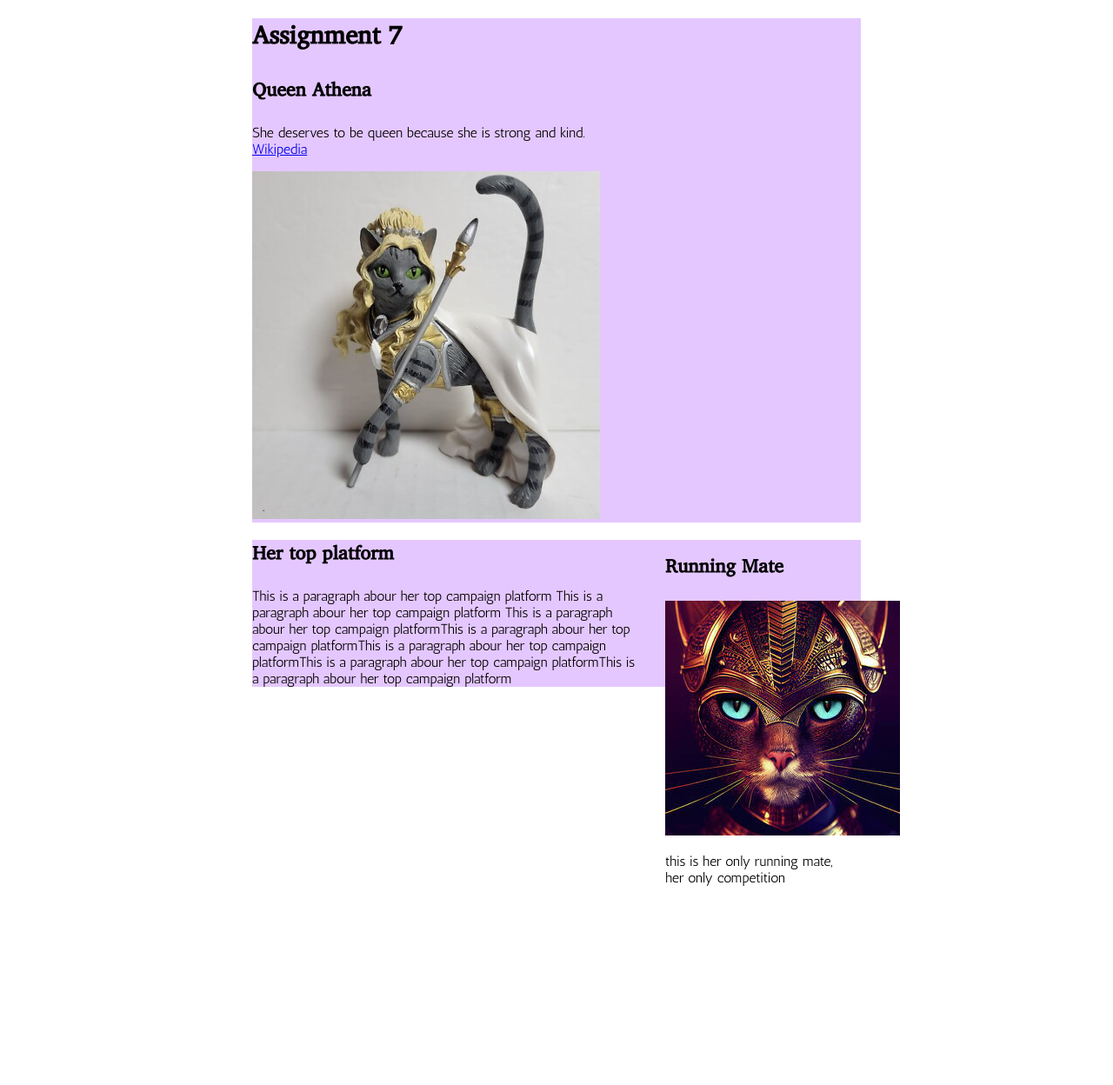
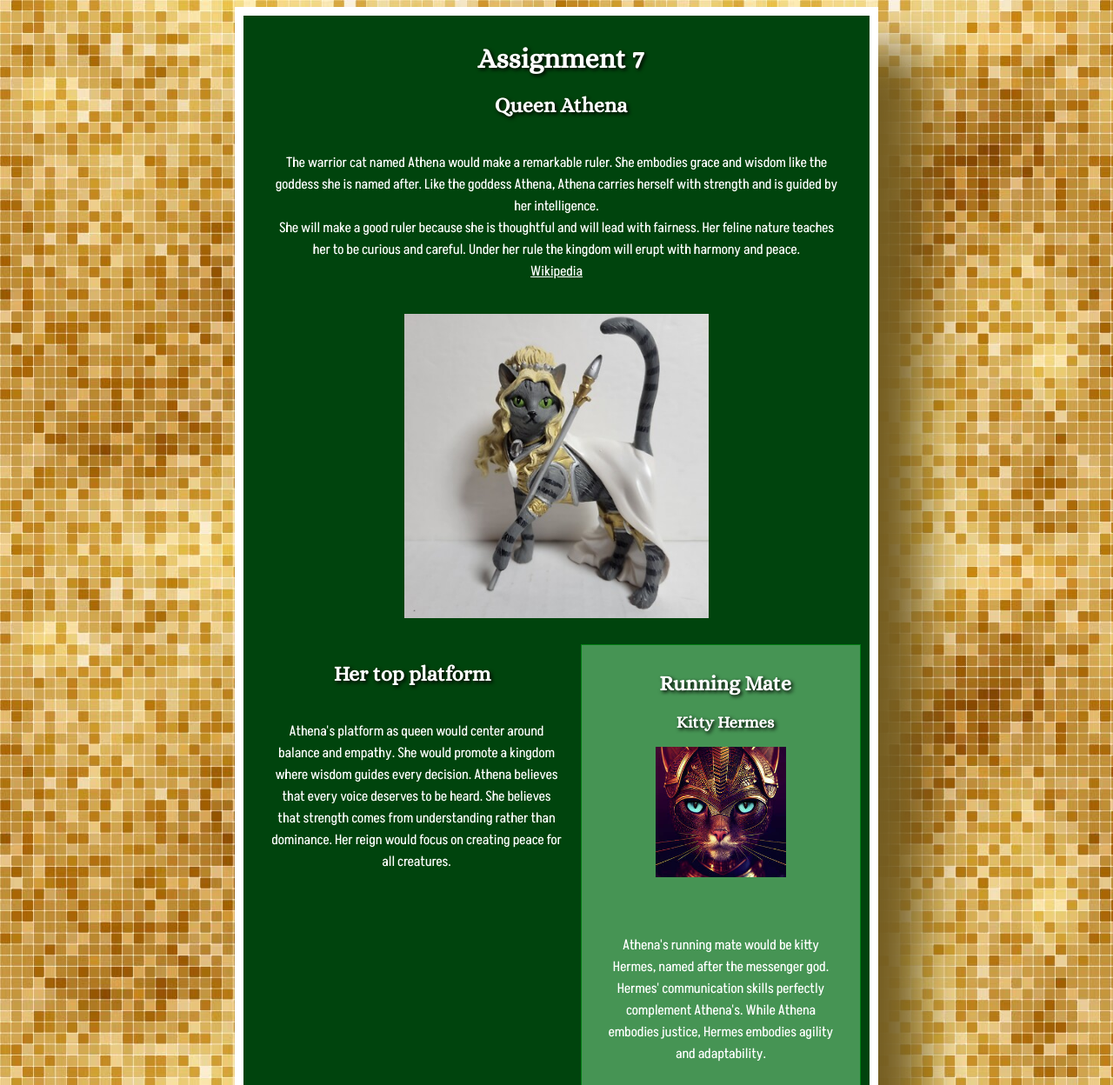
Before and after one commit to Haley-Taylor/Haley-Taylor---Internet-Studio, a plain HTML site: page asg7/index.html in a window 1280 px wide. Shown: the top 1248 px of the page at 87% size. Before the commit the page ends 1050 px from the top, so only its background shows below. Drawn offline with Linux system fonts and the light colour scheme.

Commit message:
Assignment 7

```diff
--- a/asg7/index.html
+++ b/asg7/index.html
@@ -6,23 +6,28 @@
 	<title>Assignment 7</title>
 	<link rel="stylesheet" href="styles.css">
 </head>
-<body>
+<body id="page1">
+	<div class="queen">
   		<div class="sec1">
 			<h1>Assignment 7</h1>
 			<h2>Queen Athena</h2>
-	<p>She deserves to be queen because she is strong and kind. <br><a href="https://en.wikipedia.org/wiki/Athena">Wikipedia</a></p>
-	<img src="./img/athena.jpg">
+			<p>The warrior cat named Athena would make a remarkable ruler. She embodies grace and wisdom like the goddess she is named after. Like the goddess Athena, Athena carries herself with strength and is guided by her intelligence. <br> She will make a good ruler because she is thoughtful and will lead with fairness. Her feline nature teaches her to be curious and careful. Under her rule the kingdom will erupt with harmony and peace.
+ <br><a href="https://en.wikipedia.org/wiki/Athena">Wikipedia</a></p>
+			<img src="./img/athena.jpg" alt="a grey cat ">
   		</div>
-  <div class="sec2">
+
 			<aside>
 		 		<h2>Running Mate</h2>
+				<h3>Kitty Hermes</h3>
 	 			<img src="./img/cat.jpg">
-	 <p>this is her only running mate, her only competition</p>
+	 			<p>Athena's running mate would be kitty Hermes, named after the messenger god. Hermes' communication skills perfectly complement Athena's. While Athena embodies justice, Hermes embodies agility and adaptability.</p>
+
 			</aside>
-  </div>
+
    		<div class="sec3">
 			<h2>Her top platform</h2>
-	<p>This is a paragraph abour her top campaign platform This is a paragraph abour her top campaign platform This is a paragraph abour her top campaign platformThis is a paragraph abour her top campaign platformThis is a paragraph abour her top campaign platformThis is a paragraph abour her top campaign platformThis is a paragraph abour her top campaign platform</p>
+	 		<p>Athena's platform as queen would center around balance and empathy. She would promote a kingdom where wisdom guides every decision. Athena believes that every voice deserves to be heard. She believes that strength comes from understanding rather than dominance. Her reign would focus on creating peace for all creatures.</p>
+  		</div>
 	</div>
 </body>
 </html>
--- a/asg7/styles.css
+++ b/asg7/styles.css
@@ -25,13 +25,104 @@
  Insert all your glorious CSS styles below! */
 
 
-/* annapurna-sil-regular - latin */
+
+/*  Styling for index page  */
+
+/* akshar-regular - latin */
 @font-face {
   font-display: swap; /* Check https://developer.mozilla.org/en-US/docs/Web/CSS/@font-face/font-display for other options. */
-  font-family: 'Annapurna SIL';
+  font-family: 'Akshar';
   font-style: normal;
   font-weight: 400;
-  src: url('fonts/annapurna-sil-v2-latin-regular.woff2') format('woff2'); /* Chrome 36+, Opera 23+, Firefox 39+, Safari 12+, iOS 10+ */
+  src: url('fonts/akshar-v17-latin-regular.woff2') format('woff2'); /* Chrome 36+, Opera 23+, Firefox 39+, Safari 12+, iOS 10+ */
+}
+
+/* alice-regular - latin */
+@font-face {
+  font-display: swap; /* Check https://developer.mozilla.org/en-US/docs/Web/CSS/@font-face/font-display for other options. */
+  font-family: 'Alice';
+  font-style: normal;
+  font-weight: 400;
+  src: url('fonts/alice-v21-latin-regular.woff2') format('woff2'); /* Chrome 36+, Opera 23+, Firefox 39+, Safari 12+, iOS 10+ */
+}
+
+/* background styling */
+
+#page1 {
+  background-image: url("./img/tile.jpg");
+  background-size: repeat;
+}
+
+/* index page text styling */
+
+h1,h2,h3 {
+  font-family: "Alice", serif;
+  color:white;
+  padding-left: 10px;
+  text-align: center;
+  text-shadow: #000000 2px 2px 4px;
+}
+
+p {
+  font-family: "Akshar", sans-serif;
+  color:rgb(255, 255, 255);
+  padding: 20px;
+  line-height: 25px;
+  text-align: center;
+}
+
+a:link {
+  color: rgb(255, 255, 255);
+}
+
+a:visited {
+  color: rgb(115, 115, 115);
+}
+
+a:hover {
+  color: rgb(161, 255, 176);
+}
+
+/* styling for sidebar */
+
+aside {
+  width: 300px;
+  background-color: rgb(70, 148, 84);
+  padding: 10px;
+  float:right;
+  margin-left: 20px;
+  border: 1px solid rgb(0, 125, 19);
+}
+
+.queen {
+  margin-right: auto;
+  margin-left: auto;
+  background-color: rgb(0, 68, 13);
+  width: 700px;
+  height: 1250px;
+  padding: 10px;
+  border: 10px solid rgb(255, 255, 255);
+  box-shadow: 50px 50px 50px rgb(116, 93, 34);
+}
+
+img {
+  display: block;
+  margin: 0 auto;
+  width: 50%;
+  height: auto;
+  padding-bottom: 30px;
+}
+
+
+/* styling for wireframe page */
+
+/* alegreya-regular - latin */
+@font-face {
+  font-display: swap; /* Check https://developer.mozilla.org/en-US/docs/Web/CSS/@font-face/font-display for other options. */
+  font-family: 'Alegreya';
+  font-style: normal;
+  font-weight: 400;
+  src: url('fonts/alegreya-v39-latin-regular.woff2') format('woff2'); /* Chrome 36+, Opera 23+, Firefox 39+, Safari 12+, iOS 10+ */
 }
 
 /* antic-regular - latin */
@@ -43,27 +134,63 @@
   src: url('fonts/antic-v20-latin-regular.woff2') format('woff2'); /* Chrome 36+, Opera 23+, Firefox 39+, Safari 12+, iOS 10+ */
 }
 
-h1,h2,h3 {
-  font-family: 'Annapurna SIL';
+/* wireframe text styling */
+
+#wireframe h1, #wireframe h2, #wireframe h3 {
+  font-family: 'Alegreya', serif;
+  padding-left: 10px;
+  text-align: center;
 }
 
-p,ul {
-  font-family: 'Antic';
+#wireframe h1 {
+  color: rgb(0, 0, 0);
+  font-size: 40px;
+  text-shadow: 2px 2px 4px #ffffff;
 }
 
-aside {
-  width:30%;
-  padding: 15px;
-  margin-left:15px;
-  float: right;
+#wireframe h2 {
+  color: rgb(12, 0, 146);
+  font-size: 30px;
+  border-bottom:1px solid rgb(0, 0, 0) ;
+  width: 790px;
+  margin-right: auto;
+  margin-left: auto;
+  background-color: rgb(255, 255, 255);
 }
 
-.sec1{
-  height: fit-content;
+#wireframe h3 {
+  color: rgb(255, 255, 255);
+  font-size: 20px;
+  text-shadow: 2px 2px 4px #000000;
 }
-.sec1, .sec3, .sec2 {
+
+#wireframe p {
+  font-family: 'Antic', sans-serif;
+  padding: 10px;
+  line-height: 25px;
+  text-align: center;
+  color: rgb(0, 60, 129);
+}
+
+/* wireframe page styling */
+
+#wireframe {
+  background-image: url("./img/wire-back.png");
+  background-size: repeat;
+}
+
+.questions {
+  background-color: rgb(247, 185, 0);
+  width: 800px;
   margin-right: auto;
   margin-left: auto;
-  background-color: rgb(228, 199, 255);
-  width: 700px;
+  border: 1px solid rgb(0, 0, 0);
+  box-shadow: 2px 2px 2px rgb(0, 21, 67);
 }
+
+/* wireframe images styling */
+
+#wire1, #wire2, #wire3, #wire4 {
+ height: 600px;
+ width: auto;
+}
```
Also changed, not shown: asg7/wireframes.html (added, +31 -0 lines), index.html (+2 -0 lines), asg7/fonts/akshar-v17-latin-regular.woff2 (added), asg7/fonts/alegreya-v39-latin-regular.woff2 (added), asg7/fonts/alice-v21-latin-regular.woff2 (added), asg7/fonts/annapurna-sil-v2-latin-regular.woff2 (deleted), asg7/img/contact.jpg (added), asg7/img/fitness.jpg (added), asg7/img/home.jpg (added), asg7/img/story.jpg (added), asg7/img/tile.jpg (added), asg7/img/wire-back.png (added), 4 other files. Lines whose indentation alone changed are shown as unchanged.
